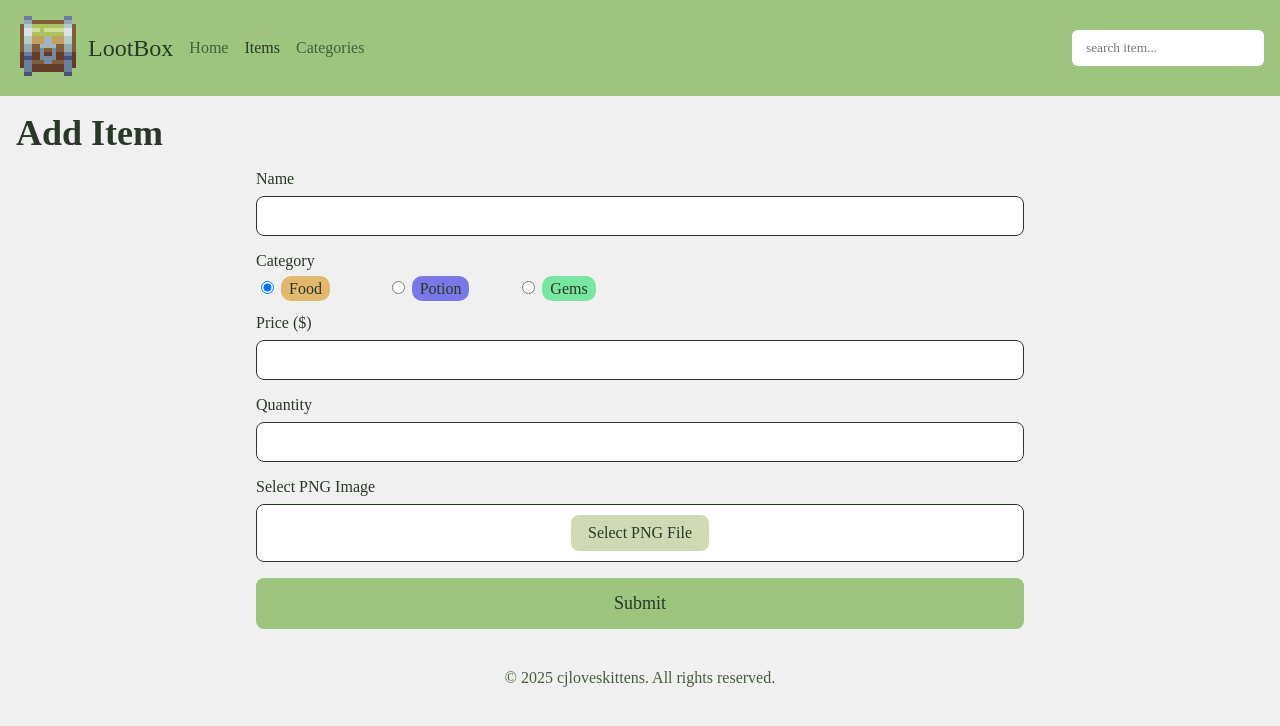
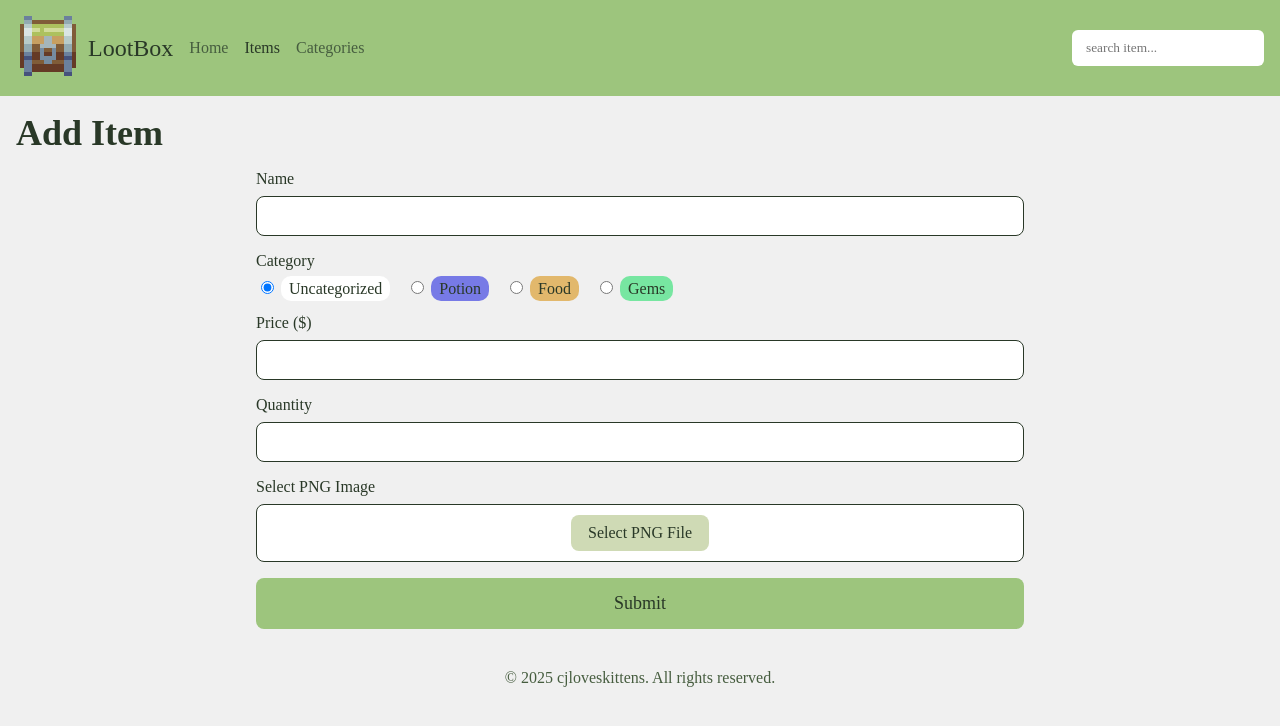
Before and after one commit to cjxo/inventory-app-client, a React (Vite) app: page /items/add in a window 1280 px wide. Shown: the top 726 px of the page. Built offline with nearby package versions, Linux system fonts and the light colour scheme; a web font is replaced by a local one.

Commit message:
Updated AddItemPage to use useCategory

```diff
--- a/src/routes/AddItemPage.jsx
+++ b/src/routes/AddItemPage.jsx
@@ -1,11 +1,12 @@
 import { useState, useRef } from "react";
 
 import styles from "../styles/route.module.css";
-import categoryStyles from "../components/CategoryStyles";
-//import PixelArtCanvas from "../components/PixelArtCanvas";
 import FileUploader from "../components/FileUploader";
+import useCategory from "../hooks/useCategory";
 
 const AddItemPage = () => {
+  const { categories } = useCategory();
+
   return (
     <div className={styles.addItemPage}>
       <div className="prologue">
@@ -20,20 +21,23 @@ const AddItemPage = () => {
         <div className={styles.labelInputPair}>
           <p>Category</p>
           <div className={styles.radios}>
-            <div className={styles.radioRadioPair}>
-              <input id="item-food" value="food" name="item-category" type="radio" defaultChecked />
-              <label htmlFor="item-food" style={categoryStyles.food}>Food</label>
-            </div>
-
-            <div className={styles.radioRadioPair}>
-              <input id="item-potion" value="potion" name="item-category" type="radio" />
-              <label htmlFor="item-potion" style={categoryStyles.potion}>Potion</label>
-            </div>
-
-            <div className={styles.radioRadioPair}>
-              <input id="item-gems" value="gems" name="item-category" type="radio" />
-              <label htmlFor="item-gems" style={categoryStyles.gems}>Gems</label>
-            </div>
+            {categories.map(category => (
+              <div key={category.id} className={styles.radioRadioPair}>
+                <input
+                  id={`item-${category.name}`}
+                  value={category.name}
+                  name="item-category"
+                  type="radio"
+                  defaultChecked={category.id === 1} />
+                <label
+                  htmlFor={`item-${category.name}`}
+                  style={{backgroundColor: category.background_colour}}
+                  className="category-label"
+                >
+                  {category.name}
+                </label>
+              </div>
+            ))}
           </div>
         </div>
 
--- a/src/styles/index.css
+++ b/src/styles/index.css
@@ -104,3 +104,8 @@ ul {
     }
   }
 }
+
+.category-label {
+  padding: 4px 8px;
+  border-radius: 10px;
+}
--- a/src/styles/route.module.css
+++ b/src/styles/route.module.css
@@ -94,12 +94,13 @@ form.form0 {
   }
 
   .radios {
-    display: grid;
-    grid-template-columns: repeat(auto-fill, minmax(100px, 1fr));
+    display: flex;
+    flex-wrap: wrap;
     gap: 16px;
 
     label {
       margin-left: 4px;
+      text-transform: capitalize;
     }
   }
 }
```
Also changed, not shown: 1 other file (tests, documents, lock files or other folders).
